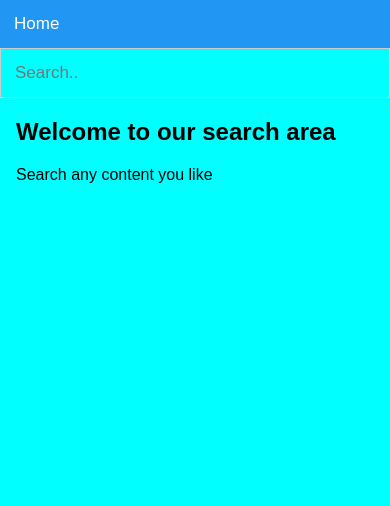
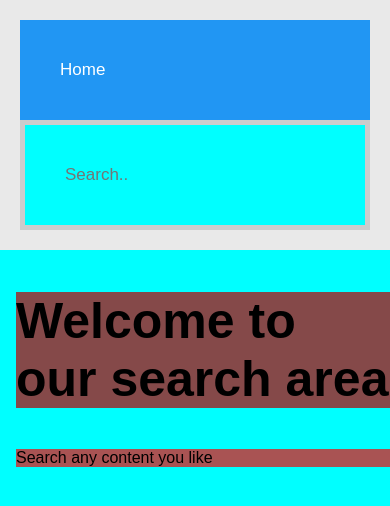
Before and after one commit to Shivam8905/Meme, a plain HTML site: page search.html in a window 390 px wide. Drawn offline with Linux system fonts and the light colour scheme.

Commit message:
Update search.html

```diff
--- a/search.html
+++ b/search.html
@@ -17,6 +17,7 @@ body {
 .topnav {
   overflow: hidden;
   background-color: #e9e9e9;
+  padding: 20px;
 }
 
 .topnav a {
@@ -55,11 +56,11 @@ body {
     text-align: left;
     width: 100%;
     margin: 0;
-    padding: 14px;
+    padding: 40px;
   }
 
   .topnav input[type=text] {
-    border: 1px solid #ccc;
+    border: 5px solid #ccc;
   }
 }
 </style>
@@ -72,8 +73,8 @@ body {
 </div>
 
 <div style="padding-left:16px">
-  <h2>Welcome to our search area</h2>
-  <p>Search any content you like</p>
+  <h2 style="background-color: rgb(133, 73, 73); font-size: 50px;" >Welcome to our search area</h2>
+  <p style="background-color: rgb(169, 83, 83);">Search any content you like</p>
 </div>
 
 </body>
```
